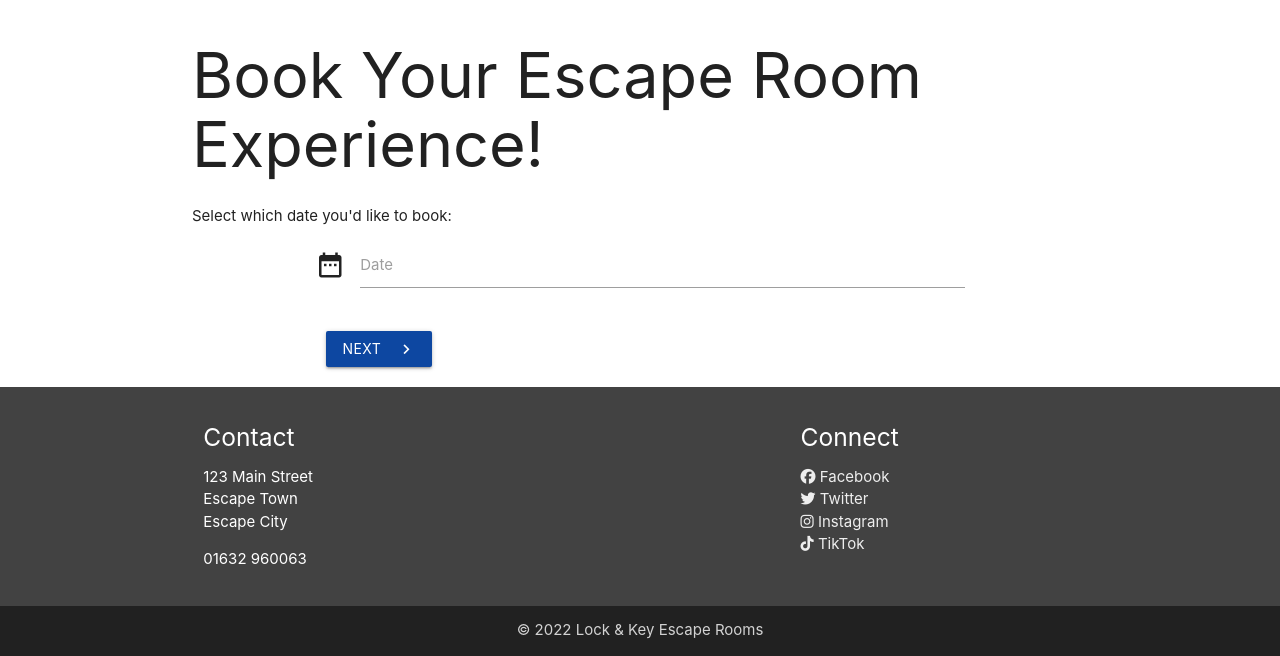
After one commit to ChrisCherng/lock-and-key, a Django app: template templates/booking-date.html in a window 1280 px wide. The commit adds this page. Shown: the part 501-1157 px from the top of the page. Run offline with Django 3.2, Linux system fonts and the light colour scheme; the template is opened without the code that fills it, so the values that code supplies are empty; parts of the project's set-up code (start-up, migrations or seed data) failed here and were passed over; some libraries are stand-ins or nearby versions.

Commit message:
revise booking process to require date input first in order to compare date to database

```diff
--- a/rooms/urls.py
+++ b/rooms/urls.py
@@ -5,5 +5,6 @@ urlpatterns = [
     path('', views.RoomList.as_view(), name='home'),
     path('<slug:slug>/', views.RoomDetail.as_view(), name='room_detail'),
     path('contact', views.ContactForm, name='contact_form'),
+    path('booking-date', views.BookingPageDate.as_view(), name='booking_page_date'),
     path('booking', views.BookingPage.as_view(), name='booking_page')
 ]
--- a/templates/base.html
+++ b/templates/base.html
@@ -29,11 +29,11 @@
                 </a>
                 <ul class="right hide-on-med-and-down">
                     <li><a href="/contact">Contact Us</a></li>
-                    <li><a href="/booking">BOOK NOW</a></li>
+                    <li><a href="/booking-date">BOOK NOW</a></li>
                 </ul>
                 <ul class="sidenav grey lighten-2" id="mobile-menu">
                     <li><a href="/contact">Contact Us</a></li>
-                    <li><a href="/booking">BOOK NOW</a></li>
+                    <li><a href="/booking-date">BOOK NOW</a></li>
                 </ul>
             </div>
         </nav>
@@ -111,6 +111,7 @@
             }).change();
         });
 
+
         const timeBtns = $('.time-btn');
             timeBtns.click(function() {
                 $(this).addClass("time-btn-active green")
--- /dev/null
+++ b/templates/booking-date.html
@@ -0,0 +1,34 @@
+{% extends "base.html" %}
+
+{% block content %}
+
+<div class="container">
+    <h1>Book Your Escape Room Experience!</h1>
+</div>
+<div class="container">
+    <div class="col s12" id="{{ room.slug }}">
+        <p>Select which date you'd like to book:</p>
+        <div class="container">
+            <form method="POST">
+                {% csrf_token %}
+                <div class="row">
+                    <div class="input-field">
+                        <i class="material-icons prefix">date_range</i>
+                        <input type="text" class="datepicker" id="date_selected" name="date_selected" required>
+                        <label for="date_selected">Date</label>
+                    </div>
+                </div>
+                <div class="row">
+                    <div class="col s12">
+                        <button class="btn waves-effect waves-light blue darken-4" type="submit" name="action">Next
+                            <i class="material-icons right">chevron_right</i>
+                        </button>
+                    </div>
+                </div>
+            </form>
+        </div>
+    </div>
+</div>
+
+
+{% endblock content %}
--- a/templates/room_detail.html
+++ b/templates/room_detail.html
@@ -7,7 +7,7 @@
         <div class="col s12 l6">
             <h1>{{ room.title }}</h1>
             <p>{{ room.room_description | safe }}</p>
-            <a href="/booking" class="waves-effect waves-light btn-large blue darken-4">Book Now!</a>
+            <a href="/booking-date" class="waves-effect waves-light btn-large blue darken-4">Book Now!</a>
         </div>
         <div class="col s12 l6">
             <img class="responsive-img room-image" src="{{ room.room_image.url }}">
```
Also changed, not shown: rooms/views.py (+20 -1 lines), templates/booking.html (+10 -12 lines), rooms/bookingform.py (line endings or trailing spaces).
